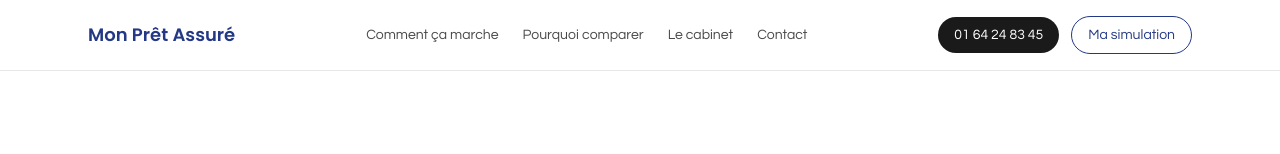
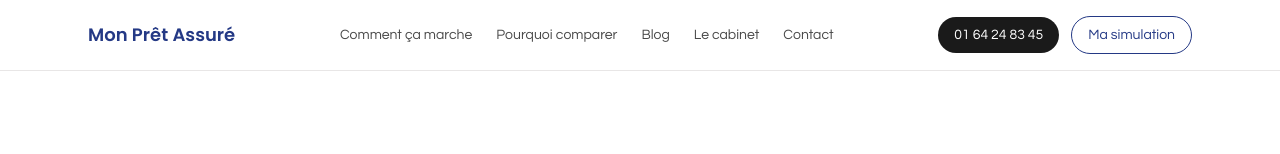
Before and after one commit to CP-SOLUTIONS77/monpretassure, a Next.js app: page / in a window 1280 px wide. Shown: the top 154 px of the page. Built offline with nearby package versions, Linux system fonts and the light colour scheme.

Commit message:
Blog: lien de navigation

```diff
--- a/src/components/SiteHeader.tsx
+++ b/src/components/SiteHeader.tsx
@@ -3,6 +3,7 @@ import Link from "next/link";
 const NAV_LINKS = [
   { href: "/comment-ca-marche", label: "Comment ça marche" },
   { href: "/pourquoi-comparer", label: "Pourquoi comparer" },
+  { href: "/blog", label: "Blog" },
   { href: "/a-propos", label: "Le cabinet" },
   { href: "/contact", label: "Contact" },
 ];
```
